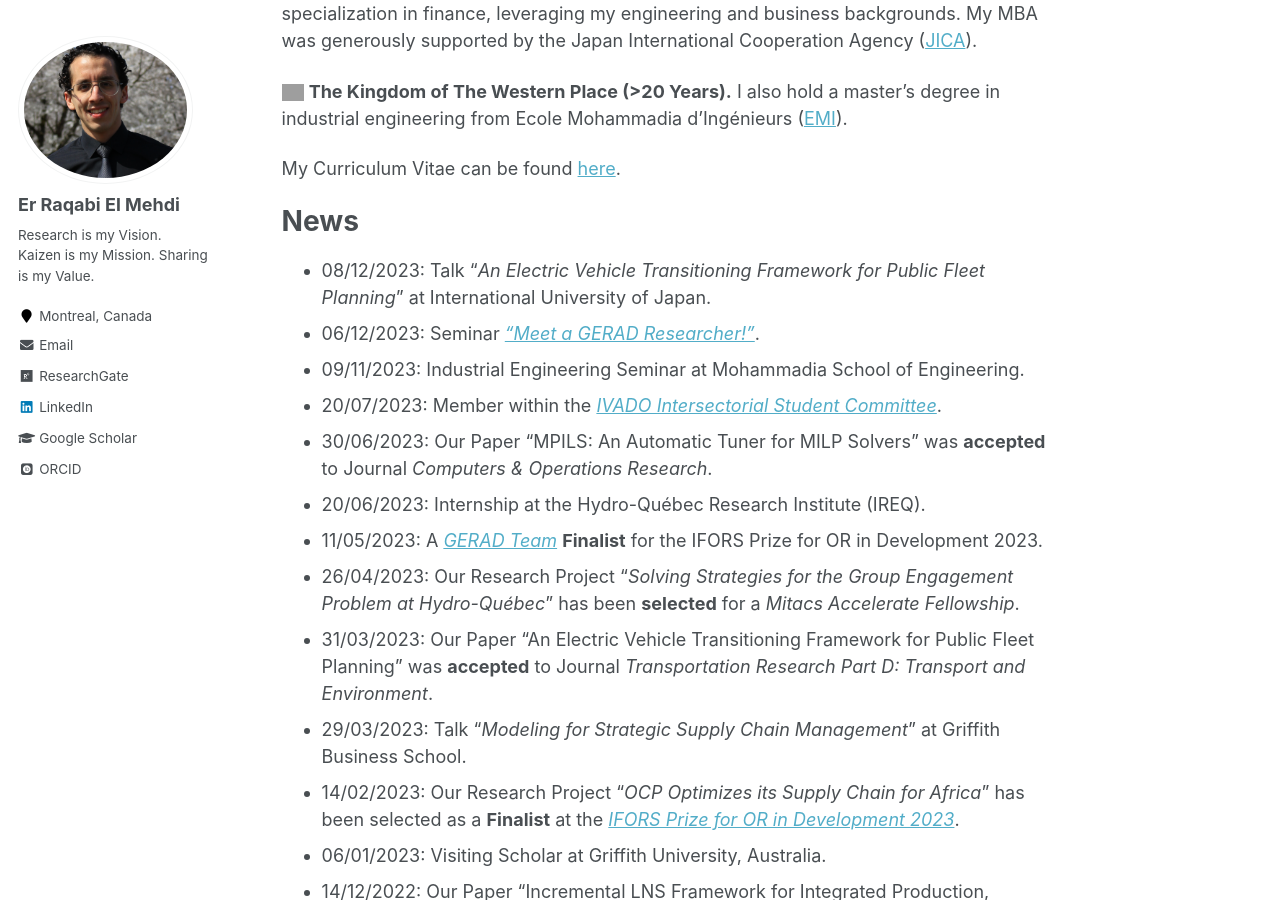
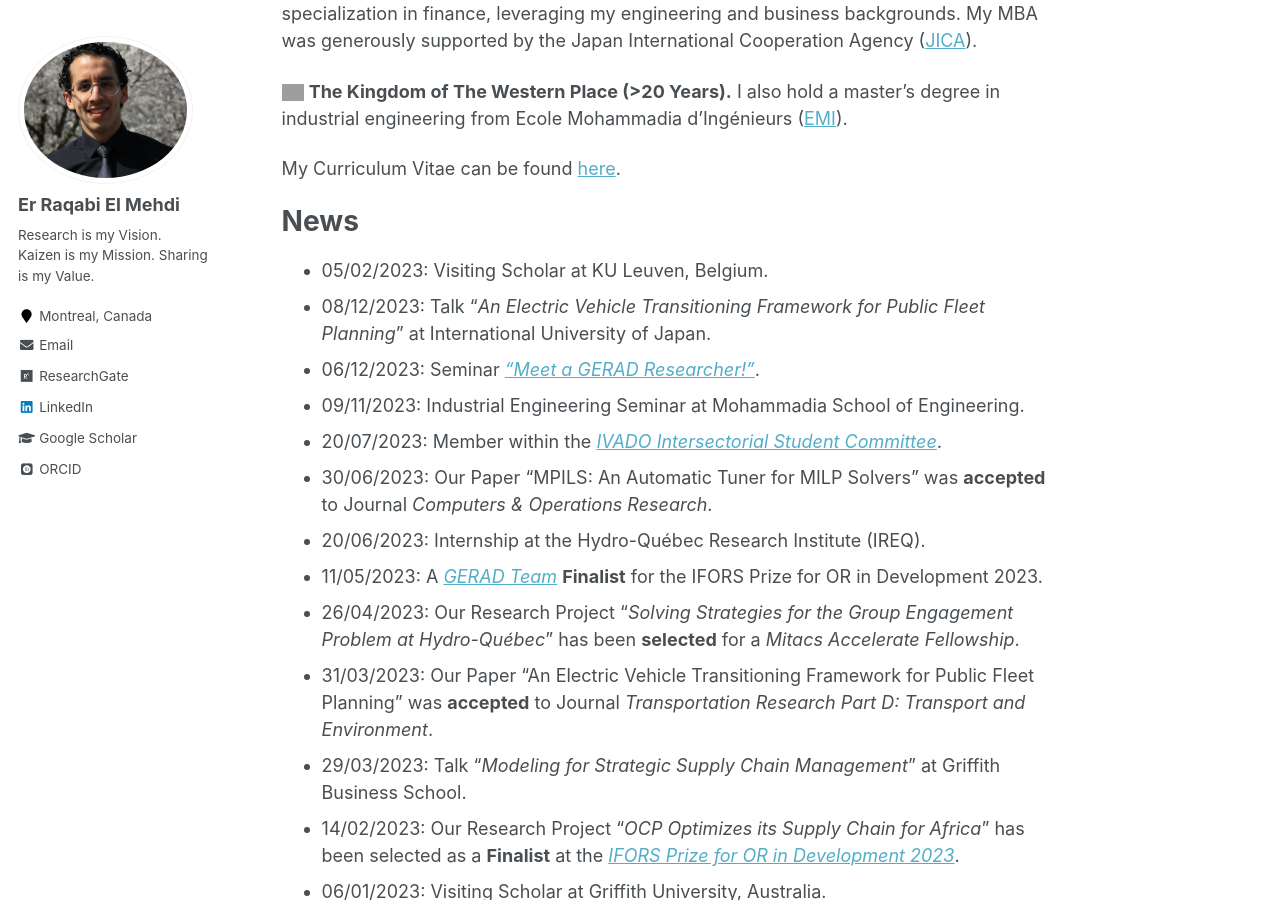
Before and after one commit to RqbMedi/rqbmedi.github.io, a Jekyll site: the page built from _pages/about.md, in a window 1280 px wide and 900 px high, scrolled down 701 px. Built offline with Jekyll 4.4.1, drawn with Linux system fonts in a browser that asks for light colours; some web fonts are replaced; grey boxes are pictures that could not be loaded.

Commit message:
Update about.md

```diff
--- a/_pages/about.md
+++ b/_pages/about.md
@@ -26,6 +26,7 @@ My Curriculum Vitae can be found [here](http://rqbmedi.github.io/files/CV.pdf).
 
 News
 ======
+- 05/02/2023: Visiting Scholar at KU Leuven, Belgium.
 - 08/12/2023: Talk "*An Electric Vehicle Transitioning Framework for Public Fleet Planning*" at International University of Japan.
 - 06/12/2023: Seminar [*“Meet a GERAD Researcher!”*](https://www.gerad.ca/fr/events/2151).
 - 09/11/2023: Industrial Engineering Seminar at Mohammadia School of Engineering.
```
